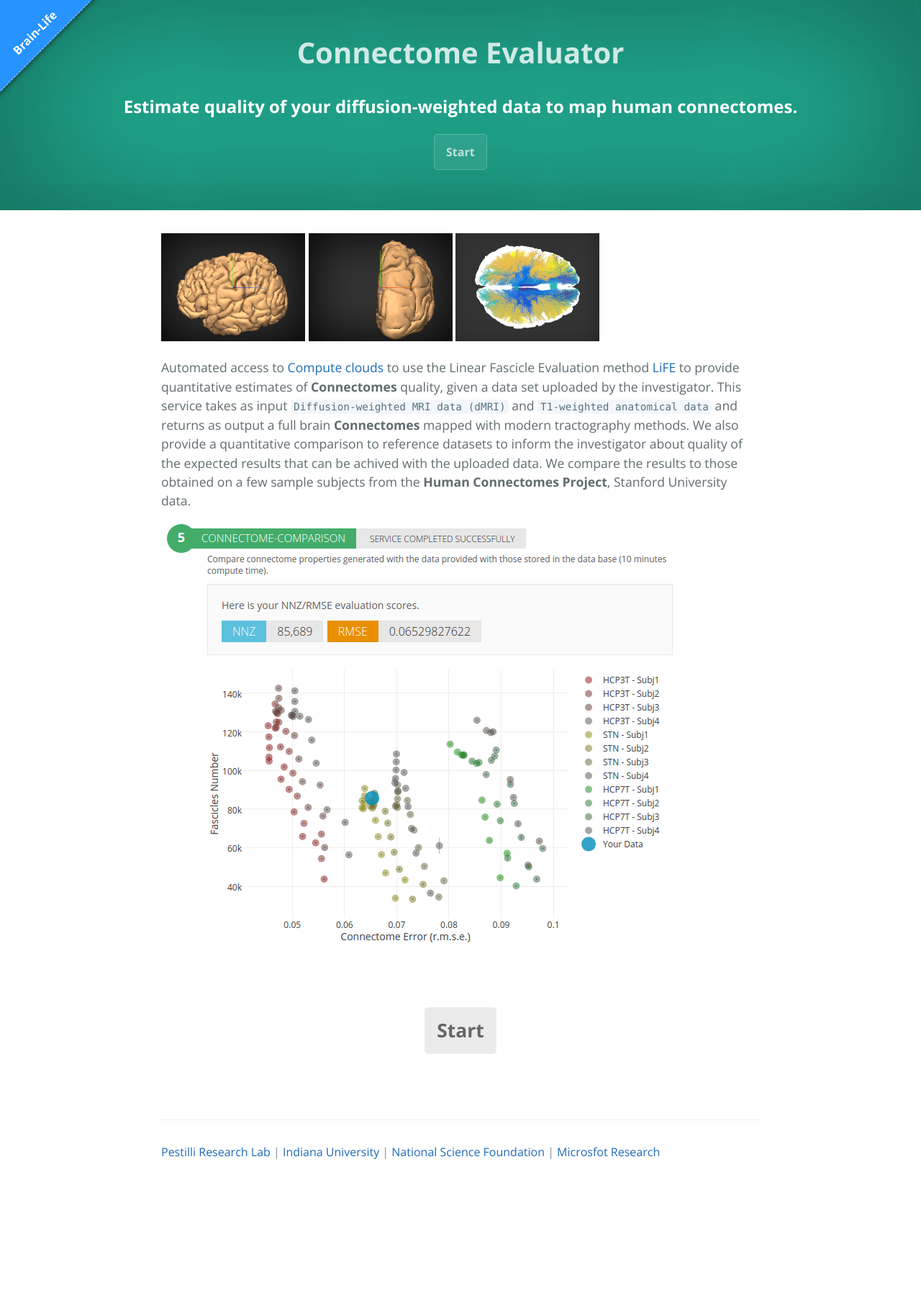
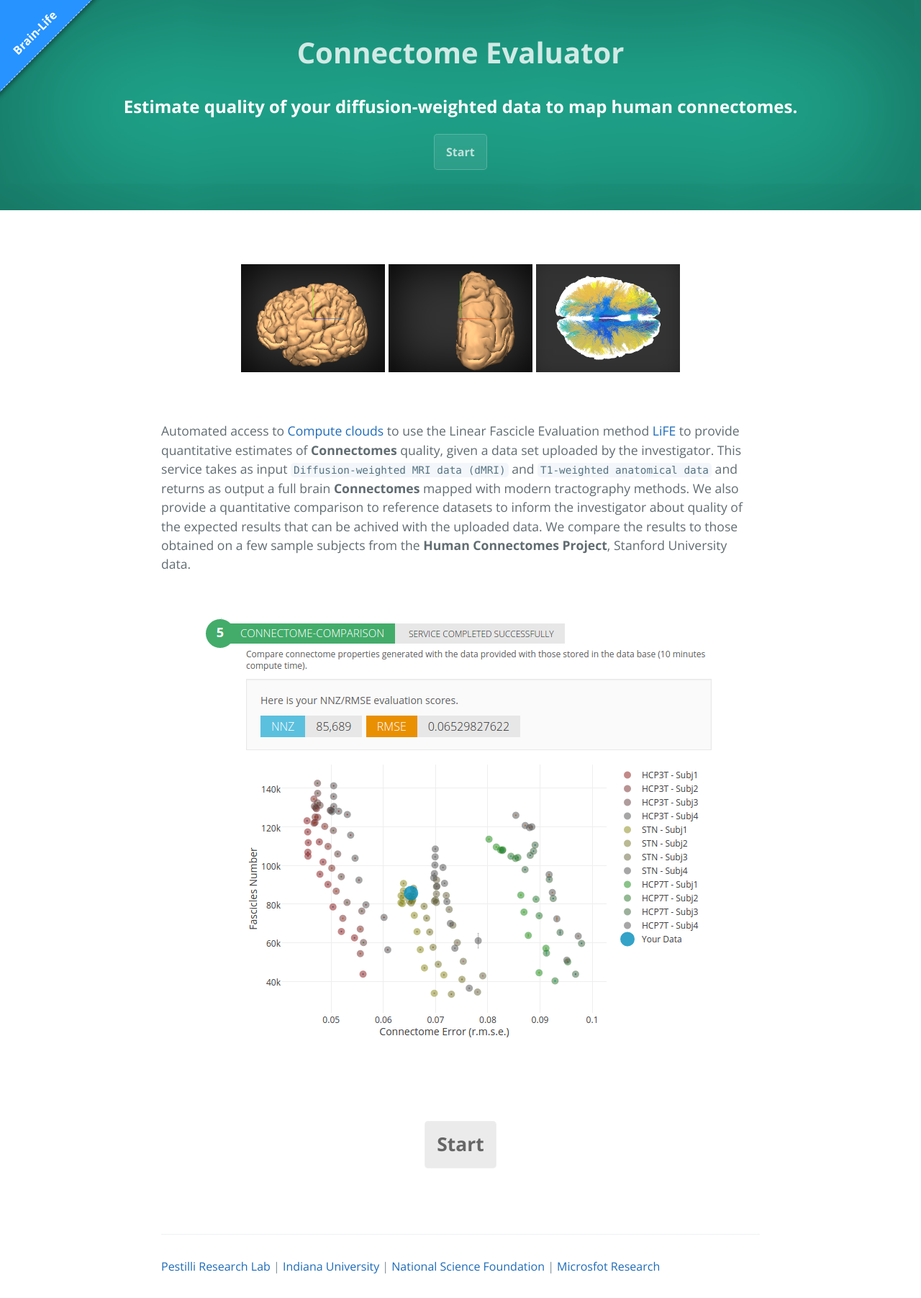
Before and after one commit to brainlife/brainlife.github.io, a Jekyll site: the page built from _pages/evaluator.md, in a window 1280 px wide. Shown: the whole page at 72% size. Built offline with Jekyll 4.4.1, drawn with Linux system fonts in a browser that asks for light colours; nearby versions of some CDN libraries; before the commit the page ends 1644 px from its top, so only the background shows below that.

Commit message:
Update evaluator.md

```diff
--- a/_pages/evaluator.md
+++ b/_pages/evaluator.md
@@ -6,10 +6,18 @@ starturl: "https://brain-life.org/evaluator"
 permalink: /evaluator
 ---
 
+<br>
+<center>
 <img src="images/brainmodel_a.png" width="200px;">
 <img src="images/brainmodel_b.png" width="200px;">
 <img src="images/tracts.png" width="200px">
+</center>
+<br>
 
 Automated access to [Compute clouds](https://jetstream-cloud.org) to use the Linear Fascicle Evaluation method [LiFE](http://francopestilli.github.io/life/) to provide quantitative estimates of <strong>Connectomes</strong> quality, given a data set uploaded by the investigator. This service takes as input <code>Diffusion-weighted MRI data (dMRI)</code> and <code>T1-weighted anatomical data</code> and returns as output a full brain <strong>Connectomes</strong> mapped with modern tractography methods. We also provide a quantitative comparison to reference datasets to inform the investigator about quality of the expected results that can be achived with the uploaded data. We compare the results to those obtained on a few sample subjects from the <strong>Human Connectomes Project</strong>, Stanford University data.
 
+<br>
+<center>
 <img src="images/comparison.png">
+<center>
+<br>
```
